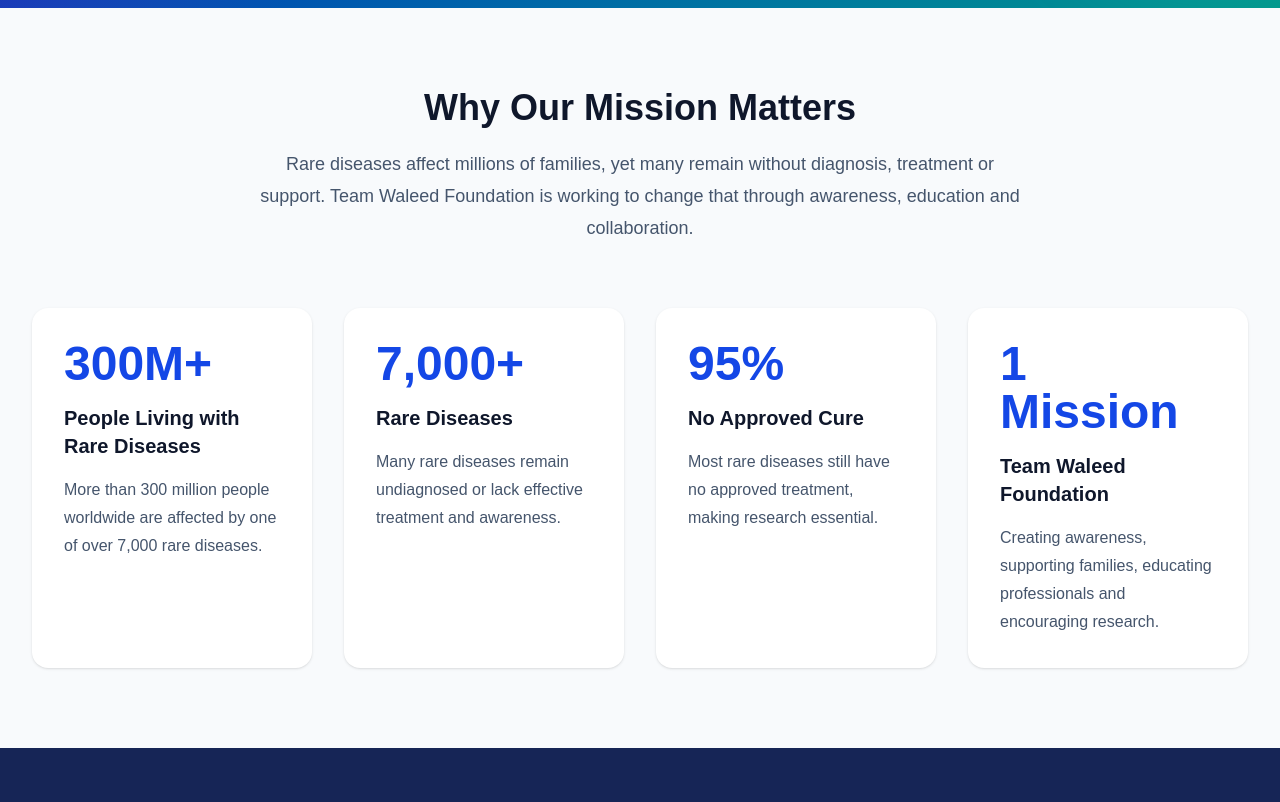
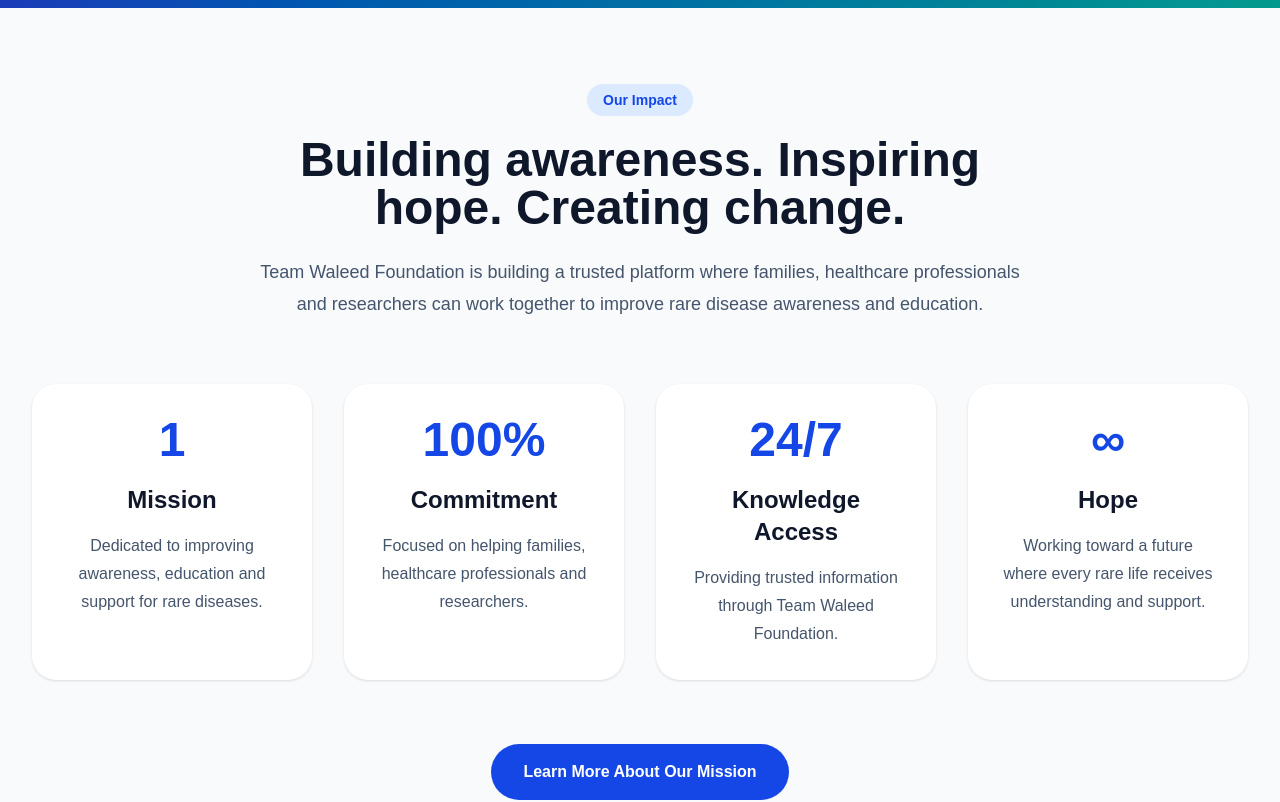
Before and after one commit to tariqganie01-art/teamwaleed, a Next.js app: page / in a window 1280 px wide. Shown: the part 920-1722 px from the top of the page. Built offline with nearby package versions, Linux system fonts and the light colour scheme.

Commit message:
Upgrade Impact section

```diff
--- a/components/Impact.tsx
+++ b/components/Impact.tsx
@@ -1,61 +1,80 @@
-export default function Impact() {
+import Link from "next/link";
+
 const stats = [
   {
-      number: "300M+",
-      title: "People Living with Rare Diseases",
-      description: "More than 300 million people worldwide are affected by one of over 7,000 rare diseases.",
+    number: "1",
+    title: "Mission",
+    description:
+      "Dedicated to improving awareness, education and support for rare diseases.",
   },
   {
-      number: "7,000+",
-      title: "Rare Diseases",
-      description: "Many rare diseases remain undiagnosed or lack effective treatment and awareness.",
+    number: "100%",
+    title: "Commitment",
+    description:
+      "Focused on helping families, healthcare professionals and researchers.",
   },
   {
-      number: "95%",
-      title: "No Approved Cure",
-      description: "Most rare diseases still have no approved treatment, making research essential.",
+    number: "24/7",
+    title: "Knowledge Access",
+    description:
+      "Providing trusted information through Team Waleed Foundation.",
   },
   {
-      number: "1 Mission",
-      title: "Team Waleed Foundation",
-      description: "Creating awareness, supporting families, educating professionals and encouraging research.",
+    number: "∞",
+    title: "Hope",
+    description:
+      "Working toward a future where every rare life receives understanding and support.",
   },
 ];
 
+export default function Impact() {
   return (
     <section className="bg-slate-50 py-20">
       <div className="mx-auto max-w-7xl px-4 sm:px-6 lg:px-8">
         <div className="mx-auto max-w-3xl text-center">
-          <h2 className="text-4xl font-bold text-slate-900">
-            Why Our Mission Matters
+          <span className="rounded-full bg-blue-100 px-4 py-2 text-sm font-semibold text-blue-700">
+            Our Impact
+          </span>
+
+          <h2 className="mt-6 text-4xl font-bold text-slate-900 sm:text-5xl">
+            Building awareness. Inspiring hope. Creating change.
           </h2>
 
-          <p className="mt-5 text-lg leading-8 text-slate-600">
-            Rare diseases affect millions of families, yet many remain without
-            diagnosis, treatment or support. Team Waleed Foundation is working
-            to change that through awareness, education and collaboration.
+          <p className="mt-6 text-lg leading-8 text-slate-600">
+            Team Waleed Foundation is building a trusted platform where families,
+            healthcare professionals and researchers can work together to improve
+            rare disease awareness and education.
           </p>
         </div>
 
         <div className="mt-16 grid gap-8 md:grid-cols-2 xl:grid-cols-4">
           {stats.map((item) => (
-            <div
+            <article
               key={item.title}
-              className="rounded-2xl bg-white p-8 shadow-sm transition hover:-translate-y-1 hover:shadow-xl"
+              className="rounded-3xl bg-white p-8 text-center shadow-sm transition hover:-translate-y-2 hover:shadow-xl"
             >
-              <h3 className="text-5xl font-extrabold text-blue-700">
+              <div className="text-5xl font-bold text-blue-700">
                 {item.number}
+              </div>
+
+              <h3 className="mt-5 text-2xl font-bold text-slate-900">
+                {item.title}
               </h3>
-
-              <h4 className="mt-4 text-xl font-semibold text-slate-900">
-                {item.title}
-              </h4>
 
               <p className="mt-4 leading-7 text-slate-600">
                 {item.description}
               </p>
+            </article>
+          ))}
         </div>
-          ))}
+
+        <div className="mt-16 text-center">
+          <Link
+            href="/about"
+            className="inline-flex rounded-full bg-blue-700 px-8 py-4 font-semibold text-white transition hover:bg-blue-800"
+          >
+            Learn More About Our Mission
+          </Link>
         </div>
       </div>
     </section>
```
Lines whose indentation alone changed are shown as unchanged.
